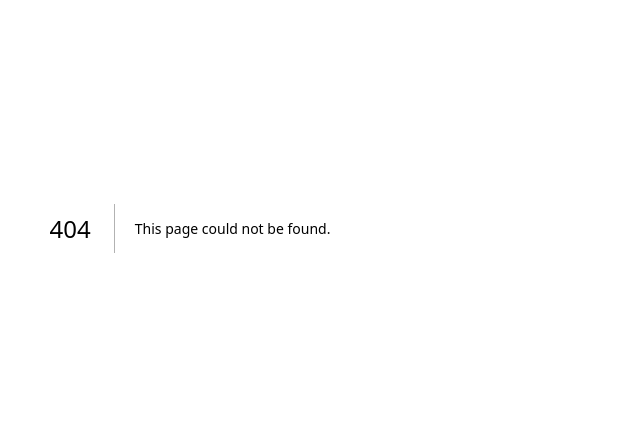
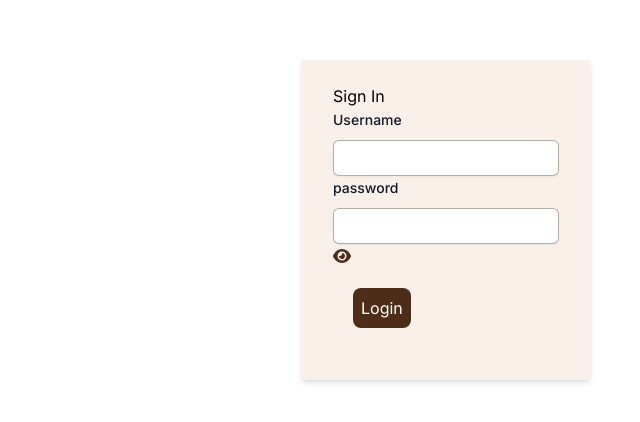
Before and after one commit to DewBM/TryOn-Fit_web, a Next.js app in the folder try-on_fit/: page /signin in a window 1280 px wide. Before the commit this address had no page. Shown: the part 172-594 px from the top of the page, without its empty margins (450-1090 px from the left). Built offline with nearby package versions, Linux system fonts and the light colour scheme.

Commit message:
create login ui.

```diff
--- /dev/null
+++ b/try-on_fit/app/(auth)/layout.tsx
@@ -0,0 +1,12 @@
+export default function Layout({
+   children
+}: Readonly<{
+   children: React.ReactNode;
+}>) {
+   return (
+      <div className="min-h-screen flex justify-center items-center">
+         <div className="w-2/5"></div>
+         <div className="">{children}</div>
+      </div>
+   )
+}
--- /dev/null
+++ b/try-on_fit/app/(auth)/signin/page.tsx
@@ -0,0 +1,51 @@
+// import Button from "@/app/components/Button";
+
+import Button from "@/app/components/Button";
+import PasswordBox from "@/app/components/PasswordBox";
+import TextBox from "@/app/components/TextBox";
+
+export default function Signin() {
+
+   async function signin(formData: FormData) {
+      'use server'
+
+      // const signinData = Object.fromEntries(formData);
+      const signinData = {
+         username: formData.get('username'),
+         password: formData.get('password')
+      }
+      console.log(signinData);
+
+      const params = {
+         method: 'POST',
+         headers: {
+            "Content-Type": "application/json",
+         },
+         body: JSON.stringify(signinData)
+      }
+
+      try {
+         const response = await fetch('http://localhost:8080/signin', params);
+         if (response.ok) {
+           const json = await response.json();
+           console.log(json);
+         } else {
+           console.error('Failed to fetch data');
+         }
+       } catch (error) {
+         console.error('Error:', error);
+       }
+   }
+
+
+   return (
+      <div>
+         <form action={signin} className="bg-main-lighter shadow-md rounded px-8 pt-6 pb-8 mb-4">
+            <h2>Sign In</h2>
+            <TextBox labelName={"Username"} id={"lg-uname"} inputType="text"/>
+            <PasswordBox id={"lg-pwd"}/>
+            <Button type="submit">Login</Button>
+         </form>
+      </div>
+   );
+}
--- /dev/null
+++ b/try-on_fit/app/components/Button.tsx
@@ -0,0 +1,9 @@
+import React from "react";
+
+export default function Button(props: React.ButtonHTMLAttributes<HTMLButtonElement>) {
+   return (
+     <button {...props} className="bg-main-dark text-white m-5 p-2 rounded-lg hover:bg-main-light">
+       {props.children}
+     </button>
+   );
+ }
--- /dev/null
+++ b/try-on_fit/app/components/PasswordBox.tsx
@@ -0,0 +1,20 @@
+'use client'
+
+import React from "react";
+import TextBox from "./TextBox";
+import { FontAwesomeIcon } from "@fortawesome/react-fontawesome";
+import { faEye, faEyeSlash } from "@fortawesome/free-solid-svg-icons";
+
+export default function PasswordBox({id} : {id: String}) {
+   const [visible, setVisible] = React.useState(false);
+
+   return (
+      <div>
+         <TextBox labelName={"password"} id={id} inputType={visible? "text" : "password"}></TextBox>
+         <span onClick={()=> setVisible(!visible)}>
+            <FontAwesomeIcon icon={visible? faEyeSlash : faEye} style={{color:"var(--main-dark)"}}></FontAwesomeIcon>
+         </span>
+      </div>
+
+   )
+}
--- /dev/null
+++ b/try-on_fit/app/components/TextBox.tsx
@@ -0,0 +1,17 @@
+import { HTMLInputTypeAttribute } from "react";
+
+export default function TextBox({labelName, id, inputType}: {labelName: String, id:String, inputType: React.HTMLInputTypeAttribute}) {
+   return (
+      <div>
+         <label htmlFor={labelName.toLowerCase()} className="block text-sm font-medium leading-6 text-gray-900">
+            {labelName}
+         </label>
+         <div className="relative mt-2 rounded-md shadow-sm">
+            <input
+               type={inputType} name={labelName.toLowerCase()} id={labelName.toLowerCase()}
+               className="block w-full rounded-md border-0 focus:outline-none py-1.5 pl-4 text-gray-900 ring-1 ring-inset ring-main-light focus:ring-2 focus:ring-inset focus:ring-main-dark sm:text-sm sm:leading-6"
+            />
+         </div>
+      </div>
+   );
+ }
--- a/try-on_fit/app/layout.tsx
+++ b/try-on_fit/app/layout.tsx
@@ -6,8 +6,9 @@ const inter = Inter({ subsets: ["latin"] });
 
 export const metadata: Metadata = {
   title: "TryOn Fit",
-  description: "Generated by create next app",
+  description: "Generated by create next app"
 };
+
 
 export default function RootLayout({
   children,
--- a/try-on_fit/app/page.tsx
+++ b/try-on_fit/app/page.tsx
@@ -2,6 +2,7 @@ import Image from "next/image";
 
 export default function Home() {
   return (
-    <></>
+    <>
+    </>
   );
 }
--- a/try-on_fit/app/ui/globals.css
+++ b/try-on_fit/app/ui/globals.css
@@ -7,9 +7,9 @@
   /* --background-start-rgb: 214, 219, 220;
   --background-end-rgb: 255, 255, 255; */
 
-  --main: #F9F0EA;
-  --button: #4D2D18;
-  --button-hover: #4D2D1866;
+  --main-lighter: #F9F0EA;
+  --main-dark: #4D2D18;
+  --main-light: #4D2D1866;
 
 }
 
--- a/try-on_fit/tailwind.config.ts
+++ b/try-on_fit/tailwind.config.ts
@@ -13,6 +13,11 @@ const config: Config = {
         "gradient-conic":
           "conic-gradient(from 180deg at 50% 50%, var(--tw-gradient-stops))",
       },
+      colors: {
+        "main-dark": "var(--main-dark)",
+        "main-light": "var(--main-light)",
+        "main-lighter": "var(--main-lighter)"
+      },
     },
   },
   plugins: [],
```
Also changed, not shown: try-on_fit/package.json (+8 -5 lines), 1 other file (tests, documents, lock files or other folders).
